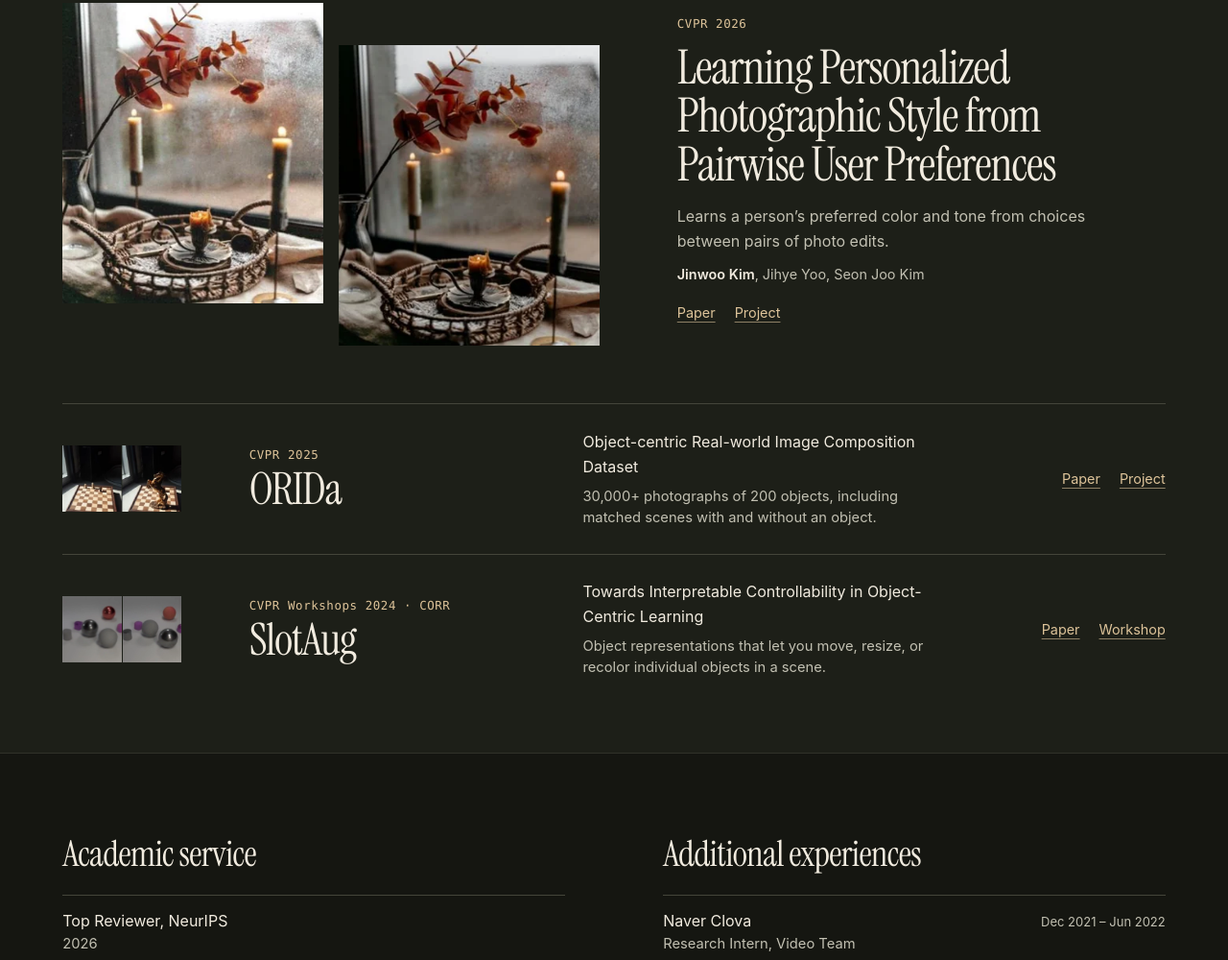
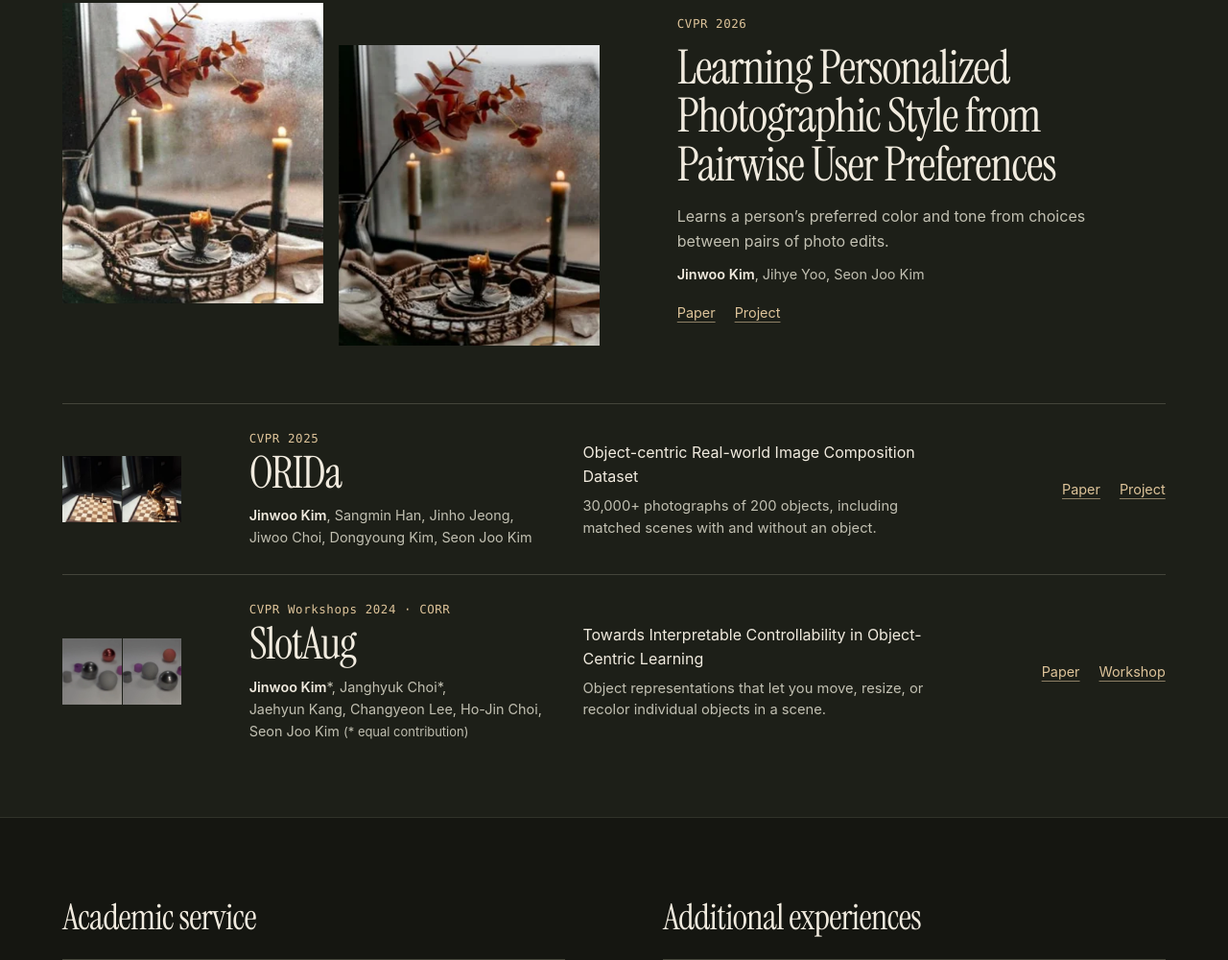
Before and after one commit to hello-jinwoo/hello-jinwoo.github.io, a plain HTML site: page index.html in a window 1280 px wide. Shown: the part 1109-2109 px from the top of the page at 96% size. Drawn offline with Linux system fonts and the light colour scheme.

Commit message:
Credit all authors on the selected ORIDa and SlotAug projects

```diff
--- a/index.html
+++ b/index.html
@@ -10,7 +10,7 @@
   <link rel="preload" href="assets/instrument-serif.woff2" as="font" type="font/woff2" crossorigin>
   <link rel="preload" href="assets/instrument-serif-italic.woff2" as="font" type="font/woff2" crossorigin>
   <link rel="preload" href="assets/portrait.webp" as="image">
-  <link rel="stylesheet" href="styles.css?v=after-hours">
+  <link rel="stylesheet" href="styles.css?v=research-authors">
   <link rel="stylesheet" href="photo-walk.css?v=bear-moments">
   <link rel="stylesheet" href="bear-moments.css">
   <script src="portrait.js?v=after-hours"></script>
@@ -144,6 +144,7 @@
           <div class="row-title">
             <p class="venue">CVPR 2025</p>
             <h3>ORIDa</h3>
+            <p class="authors"><span><strong>Jinwoo Kim</strong>,</span> <span>Sangmin Han,</span> <span>Jinho Jeong,</span> <span>Jiwoo Choi,</span> <span>Dongyoung Kim,</span> <span>Seon Joo Kim</span></p>
           </div>
           <div class="row-detail">
             <p>Object-centric Real-world Image Composition Dataset</p>
@@ -162,6 +163,7 @@
           <div class="row-title">
             <p class="venue">CVPR Workshops 2024 · CORR</p>
             <h3>SlotAug</h3>
+            <p class="authors"><span><strong>Jinwoo Kim</strong>*,</span> <span>Janghyuk Choi*,</span> <span>Jaehyun Kang,</span> <span>Changyeon Lee,</span> <span>Ho-Jin Choi,</span> <span>Seon Joo Kim</span> <span class="equal-contribution">(* equal contribution)</span></p>
           </div>
           <div class="row-detail">
             <p>Towards Interpretable Controllability in Object-Centric Learning</p>
--- a/styles.css
+++ b/styles.css
@@ -387,6 +387,7 @@ a:hover { color: var(--brass); }
 }
 .description { max-width: 45ch; margin-top: 1.05rem; color: var(--secondary); }
 .authors { margin-top: .65rem; color: var(--secondary); font-size: .9rem; }
+.authors > span { display: inline-block; max-width: 100%; }
 .authors strong { font-weight: 570; color: var(--type); }
 .lead-copy .study-links { margin-top: .35rem; }
 .study-row {
@@ -600,7 +601,6 @@ html:has(.photo-viewer[open]) { overflow: hidden; }
 }
 .archive-list h3 span { display: inline-block; width: max-content; max-width: 100%; }
 .archive-list .authors { max-width: 79ch; margin-top: .42rem; font-size: 1rem; line-height: 1.55; }
-.archive-list .authors > span { display: inline-block; max-width: 100%; }
 .archive-list .authors strong { font-weight: 650; }
 .equal-contribution { font-size: .9em; }
 .archive-meta, .publication-links { display: flex; flex-wrap: wrap; align-items: center; }
```
